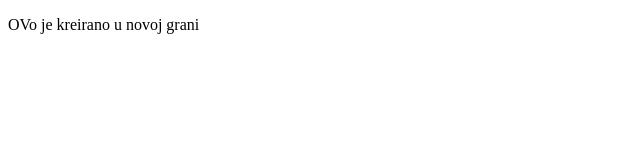
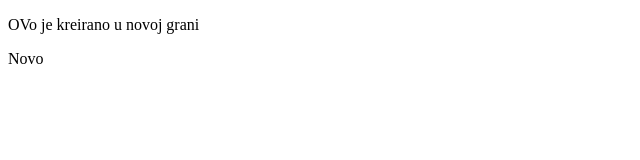
Before and after one commit to InesKa0/gittest, a plain HTML site: page grana.html in a window 1280 px wide. Shown: the full height of the page, 0-640 px from the left. Drawn offline with Linux system fonts and the light colour scheme.

```diff
--- a/grana.html
+++ b/grana.html
@@ -7,5 +7,6 @@
 </head>
 <body>
     <p>OVo je kreirano u novoj grani</p>
+    <p>Novo</p>
 </body>
 </html>
```
